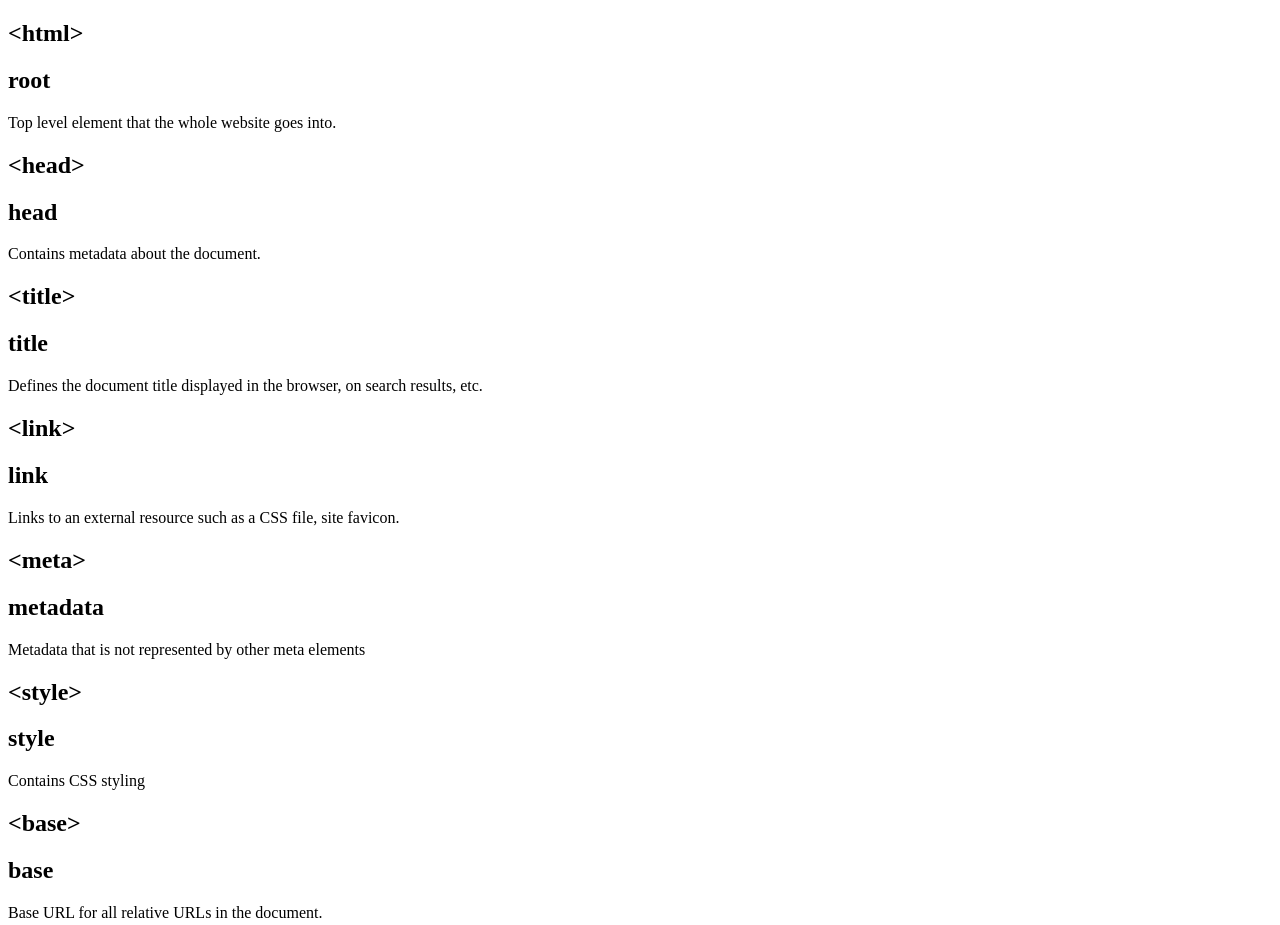
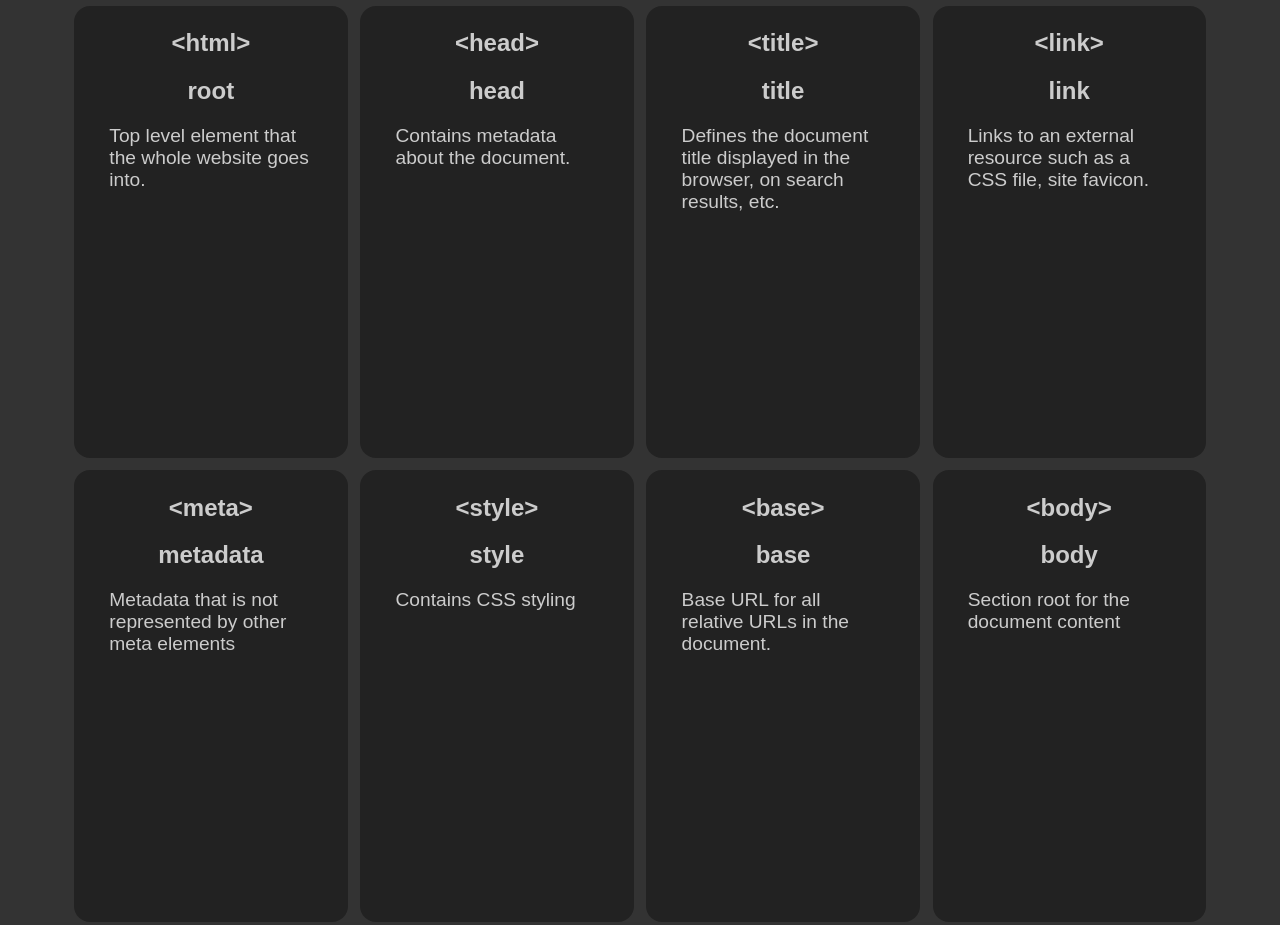
Before and after one commit to zachjensz/html-reference, a plain HTML site: page index.html in a window 1280 px wide. Shown: the top 925 px of the page. Drawn offline with Linux system fonts and the light colour scheme.

Commit message:
Started CSS

```diff
--- a/index.html
+++ b/index.html
@@ -3,6 +3,7 @@
     <head>
         <meta charset="UTF-8" />
         <meta name="viewport" content="width=device-width, initial-scale=1.0" />
+        <link rel="stylesheet" href="style.css" />
         <script type="module" src="elements.js"></script>
         <script type="module" src="script.js"></script>
         <title>HTML Reference</title>
--- /dev/null
+++ b/style.css
@@ -0,0 +1,44 @@
+:root {
+    --background: #333;
+    --card: #222;
+
+    --cardText: #ccc;
+
+    --root: rgb(192, 192, 192);
+    --meta: rgb(37, 185, 0);
+    --section: rgb(16, 108, 255);
+}
+body {
+    margin: 0;
+    font-family: sans-serif;
+}
+
+main {
+    background-color: var(--background);
+    display: flex;
+    flex-flow: row wrap;
+    justify-content: center;
+    align-items: center;
+}
+.element {
+    background-color: var(--card);
+    color: var(--cardText);
+    width: min(30ch, 100vw);
+    height: 50ch;
+    padding: 0.2rem;
+    margin: 0.4rem;
+    border-radius: 1rem;
+}
+.tag {
+    text-align: center;
+}
+.name {
+    text-align: center;
+}
+.description {
+    margin: 0 2rem;
+    font-size: 120%;
+}
+.root {
+    border-top: 2px solid var(--root);
+}
```
